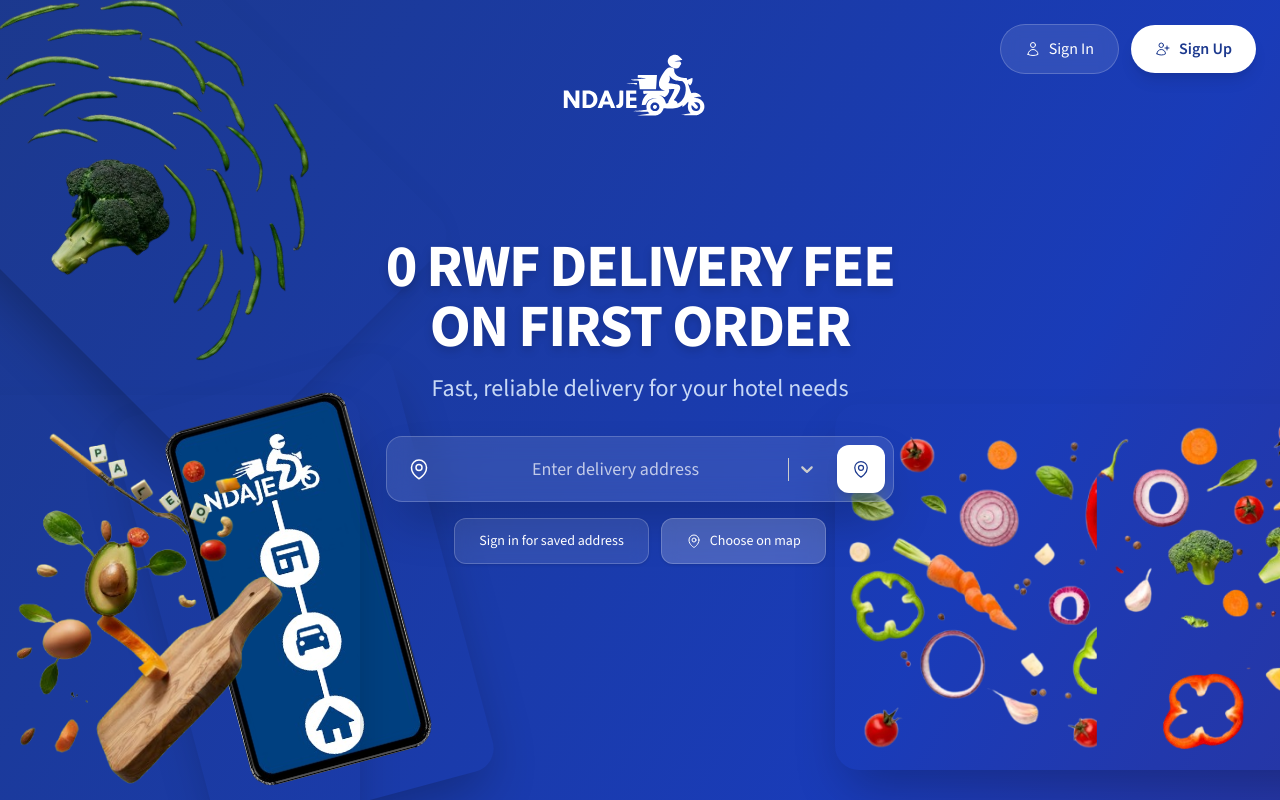
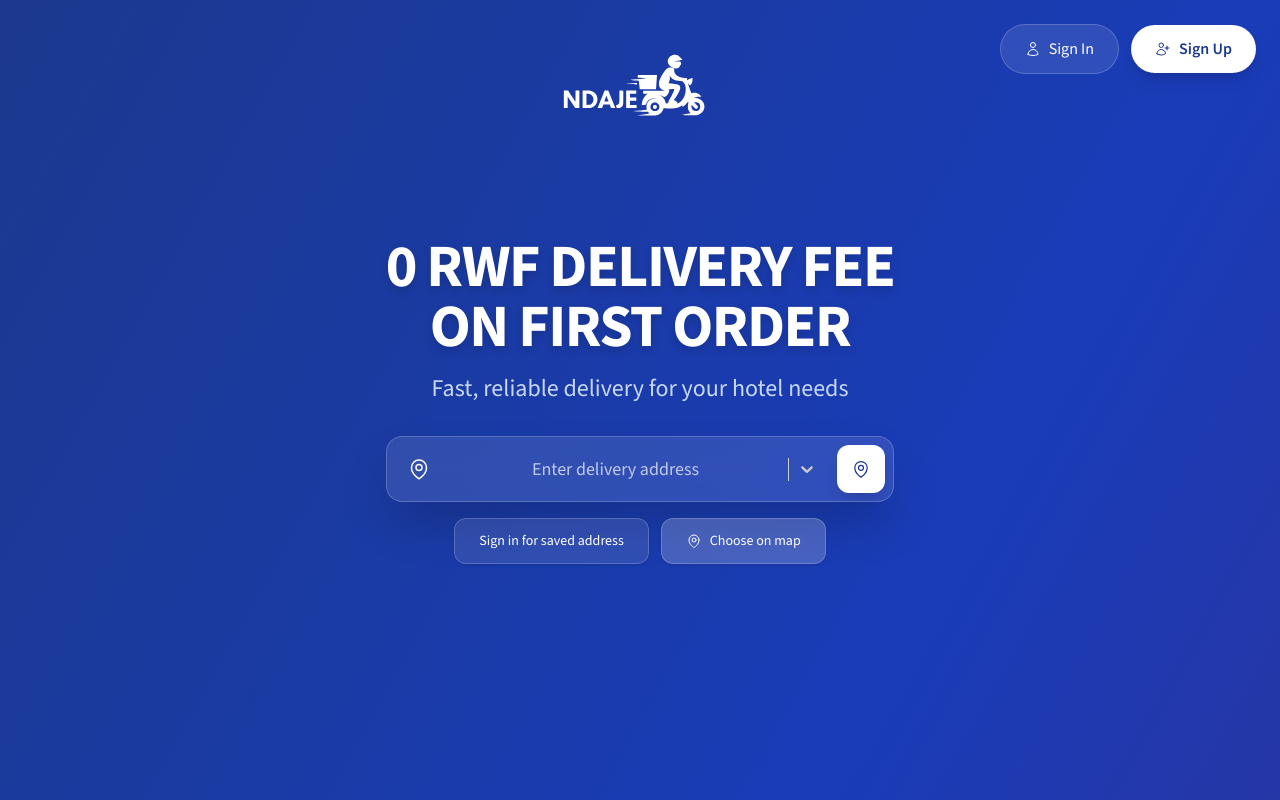
Before and after one commit to kingKAHUNA-eug/Ndaje-Hotel-supply, a React (Vite) app: page / in a window 1280 px wide. Shown: the top 800 px of the page. Built offline with nearby package versions, Linux system fonts and the light colour scheme; no server answers.

Commit message:
opacity down to sero

```diff
--- a/src/components/client/ClientLanding.jsx
+++ b/src/components/client/ClientLanding.jsx
@@ -277,10 +277,10 @@ function ClientLanding() {
         <div className="absolute inset-0 overflow-hidden">
           {/* Desktop Images */}
           <div className="hidden lg:block">
-            <img src={LandingImage7} alt="LandingImage_7" className="pointer-events-none select-none absolute left-[-80px] bottom-[-35px] w-110 rounded-3xl opacity-100 z-10 shadow-2xl" />
-            <img src={LandingImage00} alt="LandingImage_00" className="pointer-events-none select-none absolute right-[-75px] bottom-[30px] w-130 rounded-3xl opacity-100 z-0 shadow-2xl" />
-            <img src={LandingImage2} alt="LandingImage_2" className="pointer-events-none select-none absolute left-[-110px] top-[0px] w-130 rounded-3xl rotate-[45deg] opacity-100 z-0 shadow-2xl" />
-            <img src={mobile} alt="mobile" className="pointer-events-none select-none absolute left-[160px] bottom-[-10px] w-72 rounded-3xl rotate-[-15deg] opacity-100 z-0 shadow-2xl" />
+            <img src={LandingImage7} alt="LandingImage_7" className="pointer-events-none select-none absolute left-[-80px] bottom-[-35px] w-110 rounded-3xl opacity-0 z-10 shadow-2xl" />
+            <img src={LandingImage00} alt="LandingImage_00" className="pointer-events-none select-none absolute right-[-75px] bottom-[30px] w-130 rounded-3xl opacity-0 z-0 shadow-2xl" />
+            <img src={LandingImage2} alt="LandingImage_2" className="pointer-events-none select-none absolute left-[-110px] top-[0px] w-130 rounded-3xl rotate-[45deg] opacity-0 z-0 shadow-2xl" />
+            <img src={mobile} alt="mobile" className="pointer-events-none select-none absolute left-[160px] bottom-[-10px] w-72 rounded-3xl rotate-[-15deg] opacity-0 z-0 shadow-2xl" />
           </div>
 
           {/* Mobile Background Pattern */}
```
